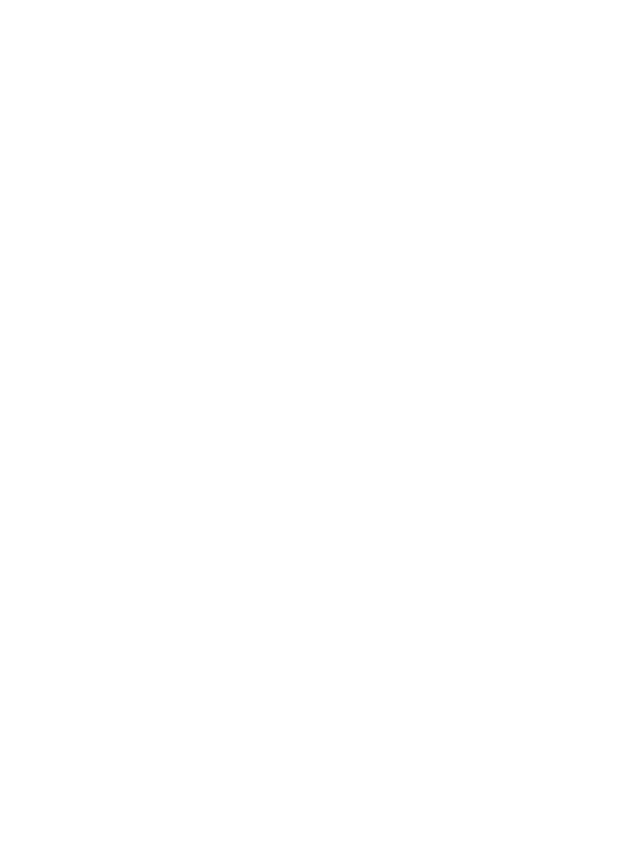
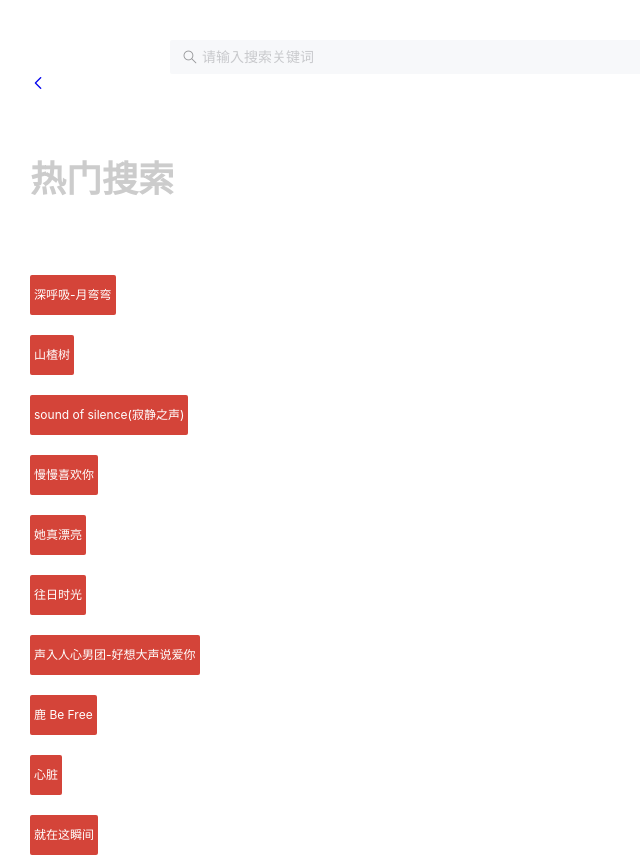
Before and after one commit to NingGuoGit/hello-world, a Vue app in the folder myApp/: page /search in a window 1280 px wide. Shown: the whole page, without its empty margins (0-640 px from the left). Before the commit the page ends 800 px from the top, so only its background shows below. Built offline with nearby package versions, Linux system fonts and the light colour scheme.

Commit message:
小元子你要开心吖

```diff
--- a/myApp/src/components/main/Home.vue
+++ b/myApp/src/components/main/Home.vue
@@ -13,7 +13,7 @@
     <div class="playlist">
       <van-grid :border="false" :column-num="3">
         <ul>
-          <li v-for="(item,index) of [1,2,3,4,5,6,1,7,8,9,9]" :key='index'>
+          <li v-for="(item,index) of [1,2,3,4,5,6,1,7,8,9,9,1]" :key='index'>
             <div>
               <img src="./../../assets/images/1.jpg" alt="">
               <span>999</span>
--- a/myApp/src/components/main/List.vue
+++ b/myApp/src/components/main/List.vue
@@ -4,13 +4,13 @@
       <h3>官方榜</h3>
       <div class="list">
         <ul>
-          <li v-for="item of arr">
+          <li v-for="(item,index) of arr" :key='index'>
             <a href="">
               <img src="./../../assets/images/3.jpg" alt="">
               <span>{{item}} </span>
             </a>
             <div class="sing">
-              <div class="div" v-for="(items,index) of list">
+              <div class="div" v-for="(items,index) of list" :key='index'>
                 <h4>{{index+1}}.{{items}} </h4>
               </div>
             </div>
@@ -20,7 +20,7 @@
       <h3>全球榜</h3>
       <van-grid :border="false" :column-num="3">
         <ul>
-          <li v-for="it of lis" class="lis">
+          <li v-for="(it,index) of lis" class="lis" :key='index'>
             <img src="./../../assets/images/5.jpg" alt="">
             <span>{{it}} </span>
           </li>
--- a/myApp/src/components/main/Singer.vue
+++ b/myApp/src/components/main/Singer.vue
@@ -2,9 +2,9 @@
     <div>
       <Head/>
       <van-tabs>
-        <van-tab v-for="item of list" :title="item.title">
+        <van-tab v-for="(item,index) of list" :title="item.title" :key='index'>
           <ul>
-            <li v-for="items of item.name">
+            <li v-for="(items,index) of item.name" :key='index'>
               <a href="">
                 <img src="./../../assets/images/2.jpg" alt="">
                 <span>{{items}}</span>
@@ -59,4 +59,5 @@
     width: 2rem;
     height: 2rem;
   }
+
 </style>
--- a/myApp/src/components/small/Head.vue
+++ b/myApp/src/components/small/Head.vue
@@ -1,7 +1,7 @@
 <template>
     <div>
       <Header>
-        <van-nav-bar title="云音悦" left-text="" left-arrow>
+        <van-nav-bar title="云音乐" left-text="" left-arrow>
           <van-icon name="wap-nav" slot="left" />
           <van-icon name="search" slot="right" @click="search"></van-icon>
         </van-nav-bar>
@@ -20,8 +20,8 @@
     name: "Head",
     data() {
       return {
-        active: 2,
-      };
+        active: 2
+    }
     },
     methods:{
       search(){
@@ -33,6 +33,10 @@
 </script>
 
 <style scoped>
+.router-link-exact-active{
+  color: #fff;
+  border-bottom: 2px solid #fff;
+  }
 div{
   background: #D44439;
   color: #fff;
@@ -47,7 +51,10 @@ nav{
   height: 1rem;
 }
 nav a{
-  color:#fff;
+  color:#ccc;
   font-size:0.36rem;
 }
+[class*=van-hairline]::after{
+  border:none;
+}
 </style>
--- a/myApp/src/components/small/Search.vue
+++ b/myApp/src/components/small/Search.vue
@@ -1,13 +1,14 @@
 <template>
     <div>
       <nav>
-        <router-link to="/" style="float:left"> &lt; </router-link>
+        <router-link to="/" style="float:left">
+          <i class="van-icon van-icon-arrow-left van-nav-bar__arrow"></i>
+        </router-link>
         <van-search placeholder="请输入搜索关键词" v-model="value"  style="float:left"/>
       </nav>
-      <!--  -->
       <h3>热门搜索</h3>
       <ul class="list">
-        <li v-for="item of arr"><a href=""><van-tag type="danger">{{item}}</van-tag></a></li>
+        <li v-for="(item,index) of arr" :key='index'><a href=""><van-tag type="danger">{{item}}</van-tag></a></li>
       </ul>
     </div>
 </template>
@@ -39,9 +40,9 @@
     margin-left: 0.30rem;
     width: 10%;
   }
-  .van-search[data-v-67662d90]{
+  .van-search{
     margin-top: 0.30rem;
-    width: 80%;
+    width: 85%;
   }
   h3{
     font-size:0.36rem;
--- a/myApp/src/router/index.js
+++ b/myApp/src/router/index.js
@@ -3,6 +3,7 @@ import Router from 'vue-router'
 import Home from '@/components/main/Home'
 import Singer from '@/components/main/Singer'
 import List from '@/components/main/List'
+import Search from '@/components/small/Search'
 
 Vue.use(Router)
 
@@ -23,6 +24,11 @@ export default new Router({
       path: '/list',
       name: 'List',
       component: List
+    },
+    {
+      path: '/search',
+      name: 'Search',
+      component: Search
     }
   ]
 })
```
